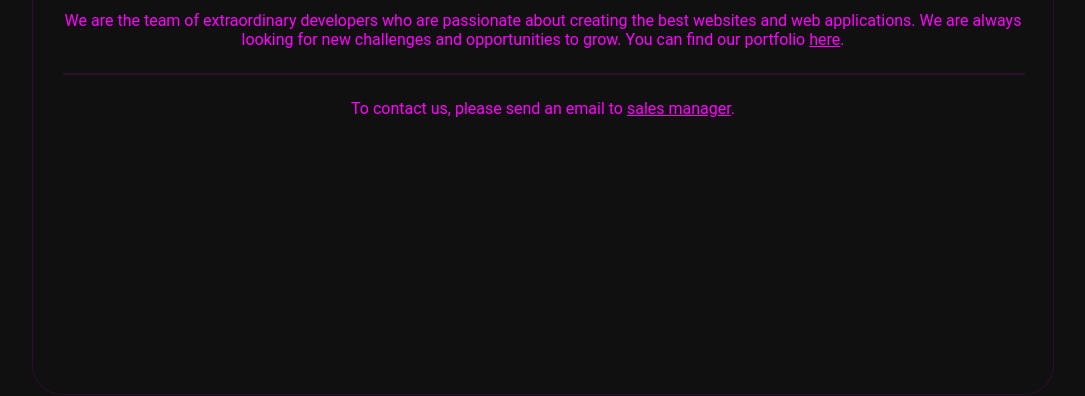
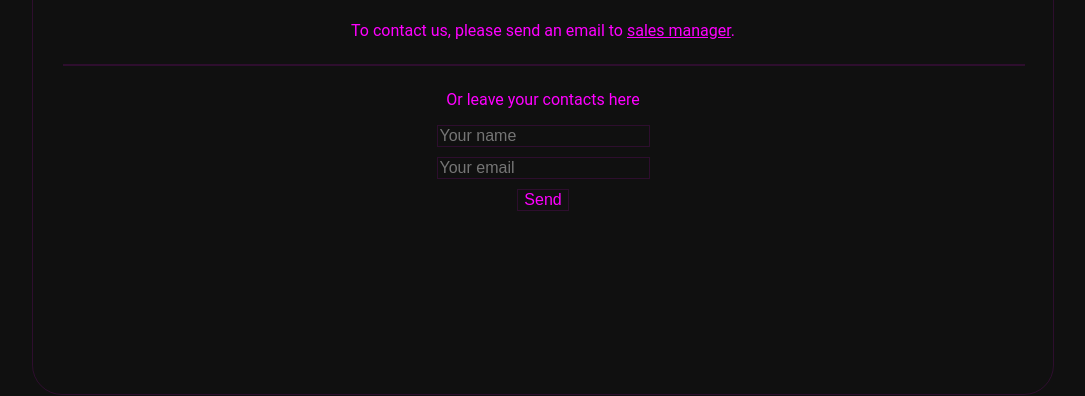
Before and after one commit to tshipenchko/WT1207, a plain HTML site: page assignment1/about/index.html in a window 1280 px wide. Shown: the part 404-800 px from the top of the page, without its empty margins (97-1182 px from the left). Drawn offline with Linux system fonts and the light colour scheme.

Commit message:
Better about page

```diff
--- a/assignment1/about/index.html
+++ b/assignment1/about/index.html
@@ -44,6 +44,13 @@
         <p>
             To contact us, please send an email to <a href="mailto:sale@dramatic.dev">sales manager</a>.
         </p>
+        <hr/>
+        <p>Or leave your contacts here</p>
+        <form action="./index.html" method="POST">
+            <input type="text" name="name" id="name" placeholder="Your name" required>
+            <input type="email" name="email" id="email" placeholder="Your email" required>
+            <button type="submit">Send</button>
+        </form>
     </main>
 </body>
 </html>
--- a/assignment1/about/styles.css
+++ b/assignment1/about/styles.css
@@ -65,3 +65,26 @@ main hr {
 main a {
     color: magenta;
 }
+
+main form {
+    display: flex;
+    flex-direction: column;
+    align-items: center;
+}
+
+main form input {
+    color: magenta;
+    background: #101010;
+    border: 1px solid rgba(255, 0, 255, 0.125);
+
+    font-size: 1rem;
+    margin-bottom: 10px;
+}
+
+main form button {
+    color: magenta;
+    background: #101010;
+    border: 1px solid rgba(255, 0, 255, 0.125);
+
+    font-size: 1rem;
+}
```
